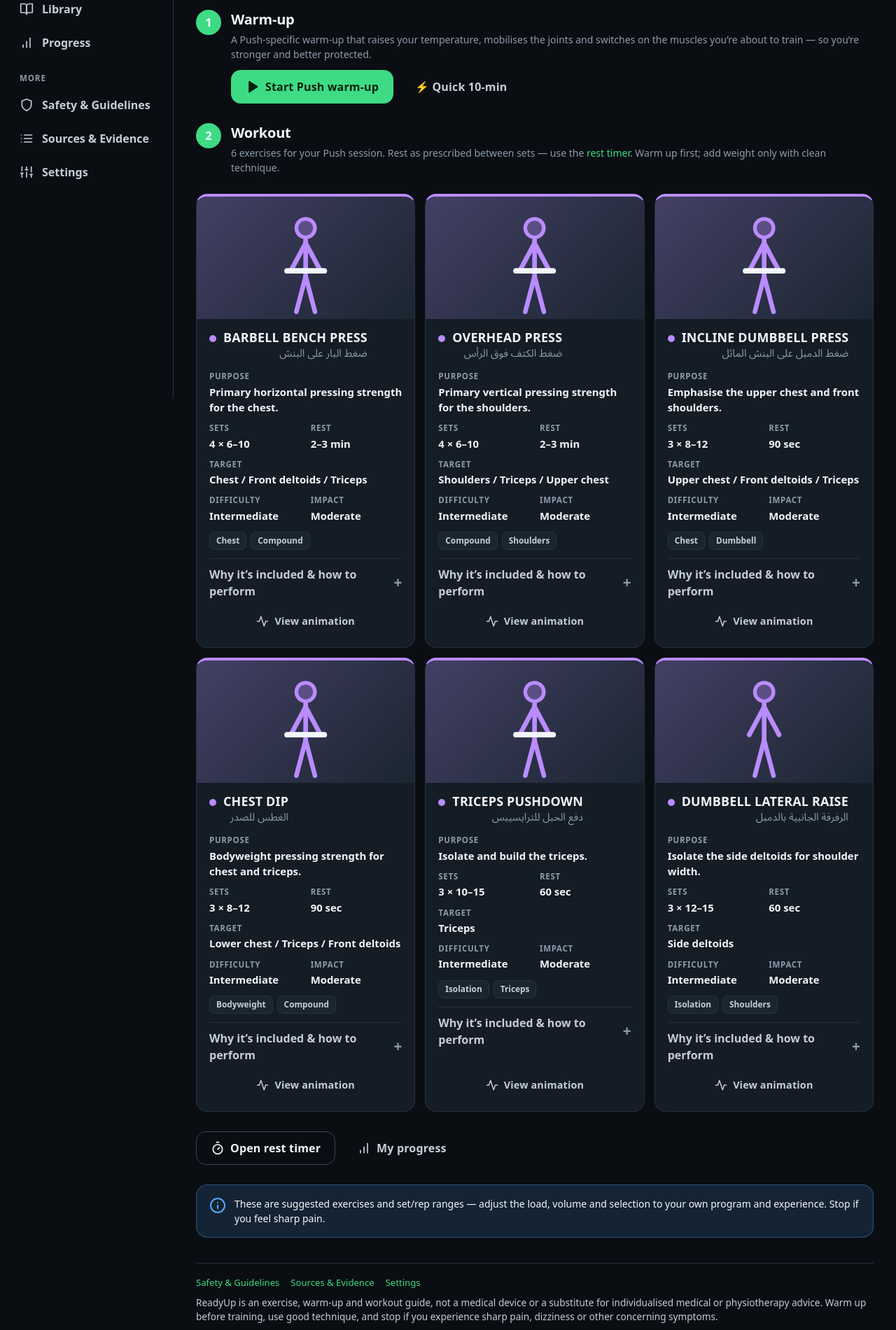
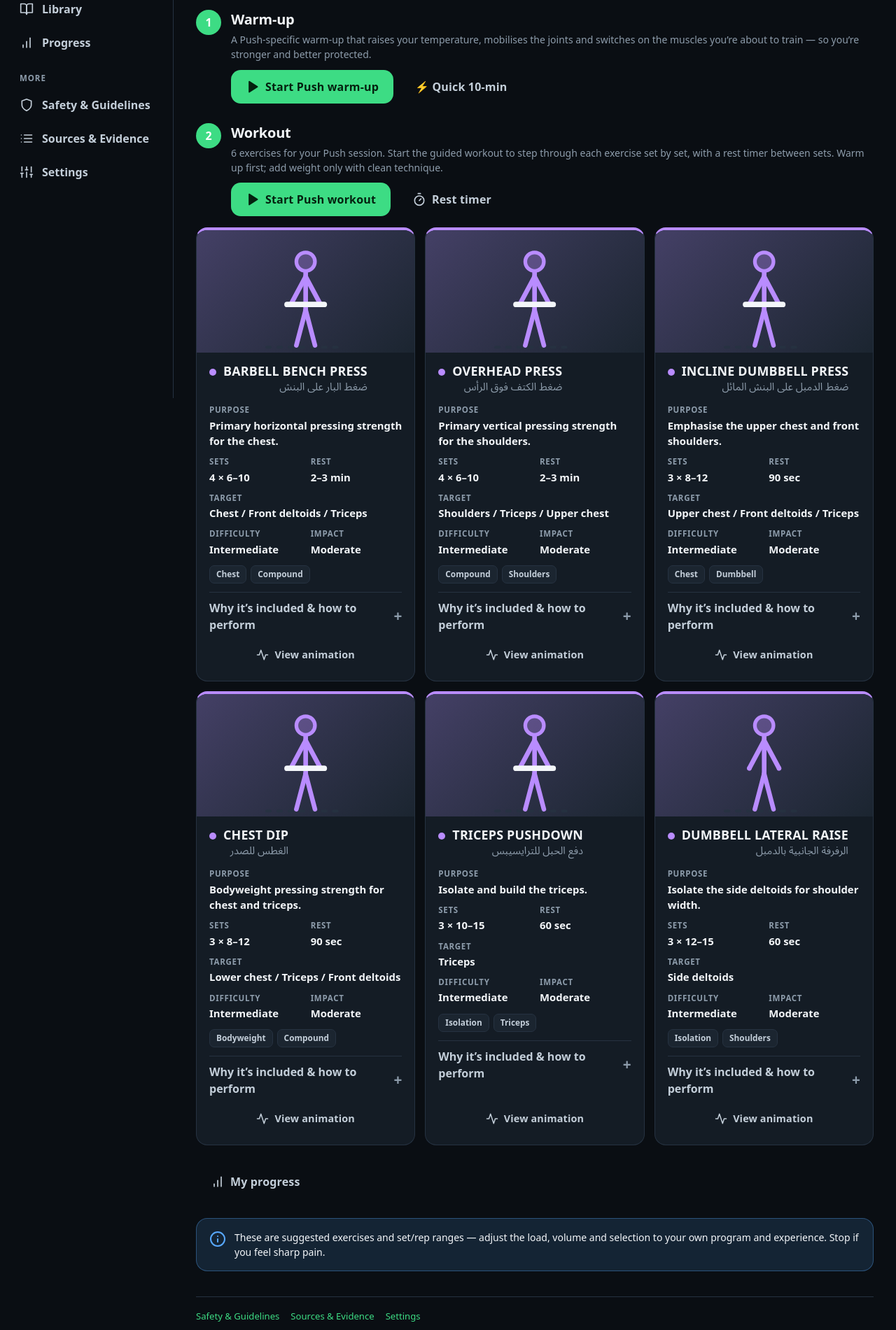
Before and after one commit to helmiabdefattah/rehab, a Laravel app: page /train/push in a window 1280 px wide. Shown: the part 231-2132 px from the top of the page at 70% size. Run offline with Laravel 12, Linux system fonts and the light colour scheme; data comes from the database, SQL or seed files in the repository; style sheets or scripts are compiled from the project's sources.

Commit message:
Make the workout itself runnable: guided set-by-set player
The workout exercises for each split (push/pull/legs/cardio-core) already
existed on the split hub, but only as a static card list. Add a full-screen
guided Workout player so "the workout itself" is a real, trainable session
like the warm-up's Workout Mode.

- WorkoutSession (resources/js/workout/session.js): steps through each
  exercise set by set, shows the animation + rep target, and runs a rest
  countdown between sets (rest parsed from each exercise's prescription),
  with set counter, overall progress, +15s rest, skip, previous, sound and
  fullscreen; keyboard + back-button aware
- /train/{split}: prominent "Start {split} workout" button that launches the
  player from the embedded workout data
- After a warm-up finishes, offer "Start {split} workout" straight away
- Session player template + CSS (reuses the Workout Mode shell)

Co-Authored-By: Claude Opus 4.8 <noreply@anthropic.com>
Claude-Session: https://claude.ai/code/session_01A5xrpYJrevShZ4mshXZdyy

```diff
--- a/resources/css/app.css
+++ b/resources/css/app.css
@@ -2759,3 +2759,30 @@ table.data tr:last-child td {
 .train-part-body h2 {
     margin: 2px 0 6px;
 }
+
+/* ------------------------------------------------------------------ *
+ * Guided workout session player (sets / reps + rest timer)
+ * ------------------------------------------------------------------ */
+.workout [data-when="done"] {
+    display: none;
+}
+
+.workout[data-phase="done"] [data-when="active"] {
+    display: none;
+}
+
+.workout[data-phase="done"] [data-when="done"] {
+    display: flex;
+}
+
+.workout[data-phase="rest"] {
+    --phase: var(--stage-mobility);
+}
+
+.session-done {
+    flex-direction: column;
+    align-items: center;
+    justify-content: center;
+    gap: 22px;
+    text-align: center;
+}
--- a/resources/js/app.js
+++ b/resources/js/app.js
@@ -3,6 +3,7 @@ import { applyTheme, prefsQuery } from './lib/settings.js';
 import { unlockAudio } from './lib/cues.js';
 import { initAnimations, initAnimationButtons } from './components/exercise-animation.js';
 import { initHome } from './pages/home.js';
+import { initTrain } from './pages/train.js';
 import { initBuilder } from './pages/builder.js';
 import { initLibrary } from './pages/library.js';
 import { initProgress } from './pages/progress.js';
@@ -11,6 +12,7 @@ import { initSettings } from './pages/settings.js';
 
 const pages = {
     home: initHome,
+    train: initTrain,
     builder: initBuilder,
     library: initLibrary,
     progress: initProgress,
--- /dev/null
+++ b/resources/js/pages/train.js
@@ -0,0 +1,23 @@
+import { $ } from '../lib/dom.js';
+import { WorkoutSession } from '../workout/session.js';
+
+export function initTrain() {
+    const data = document.getElementById('workout-data');
+    const start = $('[data-start-workout]');
+    if (!data || !start) return;
+
+    let exercises = [];
+    try {
+        exercises = JSON.parse(data.textContent);
+    } catch {
+        return;
+    }
+    if (!exercises.length) return;
+
+    start.addEventListener('click', () => {
+        new WorkoutSession(exercises, {
+            split: data.dataset.split,
+            label: data.dataset.label,
+        }).open();
+    });
+}
--- a/resources/js/workout/finish.js
+++ b/resources/js/workout/finish.js
@@ -1,5 +1,5 @@
 import { $, $$, cloneTemplate, pressOne, uid } from '../lib/dom.js';
-import { addSession } from '../lib/sessions.js';
+import { addSession, ACTIVITIES } from '../lib/sessions.js';
 import { duration } from '../lib/format.js';
 
 /** Completion screen with the post-session feedback form. */
@@ -91,9 +91,18 @@ export function showFinish({ routine, early, completed, skipped, elapsedSec }, {
             notes: $('[data-notes]', el).value.trim().slice(0, 500),
         });
 
+        // Offer to move straight into the matching split's workout.
+        const split = routine.activity;
+        const link = $('[data-workout-link]', el);
+        if (link && ACTIVITIES[split]) {
+            link.href = `/train/${split}`;
+            $('[data-workout-label]', el).textContent = `Start ${ACTIVITIES[split].label} workout`;
+            link.hidden = false;
+        }
+
         form.hidden = true;
         $('[data-saved]', el).hidden = false;
-        $('[data-saved] a', el)?.focus();
+        $('[data-saved] a:not([hidden])', el)?.focus();
     });
 
     $('[data-finish-close]', el).addEventListener('click', close);
--- /dev/null
+++ b/resources/js/workout/session.js
@@ -0,0 +1,304 @@
+import { Countdown } from '../lib/clock.js';
+import { sound, vibrate, speak, countdownBeep, unlockAudio } from '../lib/cues.js';
+import { keepAwake, releaseAwake } from '../lib/wakelock.js';
+import { getSettings } from '../lib/settings.js';
+import { clock, duration } from '../lib/format.js';
+import { $, esc, cloneTemplate, setIcon } from '../lib/dom.js';
+import { animationSvg, openAnimation, closeAnimation } from '../components/exercise-animation.js';
+
+/** Turn a rest label ("2–3 min", "90 sec", "walk between rounds") into seconds. */
+export function restSeconds(label) {
+    if (!label) return 90;
+    const s = String(label).toLowerCase();
+    const m = s.match(/(\d+)/);
+    if (!m) return 90;
+    let n = Number(m[1]);
+    if (s.includes('min')) n *= 60;
+    return Math.min(600, Math.max(15, n));
+}
+
+/**
+ * Guided workout player for a training split.
+ * Steps through each exercise set by set, with a rest-timer countdown between
+ * sets. Mirrors the warm-up Workout Mode, but set/rep based.
+ */
+export class WorkoutSession {
+    constructor(exercises, { split = '', label = '', onClose } = {}) {
+        this.items = (exercises || []).filter((e) => e && e.sets);
+        this.split = split;
+        this.label = label;
+        this.onClose = onClose;
+        this.index = 0;
+        this.set = 1;
+        this.phase = 'work'; // 'work' | 'rest' | 'done'
+        this.countdown = null;
+        this.lastWhole = null;
+        this.el = null;
+        this.onKey = this.onKey.bind(this);
+        this.onPop = this.onPop.bind(this);
+    }
+
+    open() {
+        if (!this.items.length) return;
+        unlockAudio();
+        this.el = cloneTemplate('workout-session-template');
+        document.body.appendChild(this.el);
+        document.body.style.overflow = 'hidden';
+
+        this.el.addEventListener('click', (e) => {
+            const action = e.target.closest('[data-action]')?.dataset.action;
+            if (action) this.handle(action);
+        });
+        document.addEventListener('keydown', this.onKey);
+        history.pushState({ session: true }, '');
+        window.addEventListener('popstate', this.onPop);
+
+        this.renderSoundButton();
+        keepAwake();
+        this.startExercise(0);
+    }
+
+    /* ------------------------------------------------------------ flow */
+
+    get item() {
+        return this.items[this.index];
+    }
+
+    totalSets() {
+        return this.item?.sets?.sets || 1;
+    }
+
+    startExercise(index) {
+        this.countdown?.stop();
+        this.index = index;
+        this.set = 1;
+        this.phase = 'work';
+        this.renderItem();
+        this.render();
+        speak(`${index === 0 ? 'First' : 'Next'}: ${this.item.name}.`);
+    }
+
+    /** User finished the current set. */
+    completeSet() {
+        if (this.phase === 'rest') return this.skipRest();
+
+        if (this.set >= this.totalSets()) {
+            // Exercise finished.
+            if (this.index >= this.items.length - 1) {
+                return this.finishWorkout();
+            }
+            sound.end();
+            vibrate([120, 80, 120]);
+            return this.startExercise(this.index + 1);
+        }
+
+        // More sets to go — rest, then the next set.
+        this.startRest();
+    }
+
+    startRest() {
+        this.phase = 'rest';
+        const secs = restSeconds(this.item.sets.rest);
+        sound.end();
+        vibrate(150);
+        speak(`Rest. ${duration(secs)}.`);
+        this.render();
+        this.lastWhole = null;
+        this.countdown?.stop();
+        this.countdown = new Countdown({
+            seconds: secs,
+            onTick: (c) => this.tickRest(c),
+            onDone: () => this.restDone(),
+        });
+        this.countdown.start();
+    }
+
+    tickRest(c) {
+        const whole = Math.ceil(c.remainingMs / 1000);
+        if (c.running && whole !== this.lastWhole) {
+            if (whole <= 3 && whole >= 1 && this.lastWhole !== null) countdownBeep();
+            this.lastWhole = whole;
+        }
+        $('[data-slot="clock"]', this.el).textContent = clock(c.remainingMs / 1000);
+        $('[data-slot="bar"]', this.el).style.width = `${(c.progress * 100).toFixed(1)}%`;
+    }
+
+    restDone() {
+        sound.go();
+        vibrate(200);
+        this.set += 1;
+        this.phase = 'work';
+        speak(`Set ${this.set}. ${this.item.name}.`);
+        this.render();
+    }
+
+    skipRest() {
+        this.countdown?.stop();
+        this.restDone();
+    }
+
+    addRest(seconds) {
+        if (this.phase === 'rest') this.countdown?.add(seconds);
+    }
+
+    finishWorkout() {
+        this.countdown?.stop();
+        sound.done();
+        vibrate([300, 120, 300]);
+        speak('Workout complete. Well done.');
+        this.phase = 'done';
+        this.render();
+    }
+
+    /* --------------------------------------------------------- actions */
+
+    handle(action) {
+        switch (action) {
+            case 'done-set':
+                return this.completeSet();
+            case 'skip-rest':
+                return this.skipRest();
+            case 'add-rest':
+                return this.addRest(15);
+            case 'next':
+                return this.index >= this.items.length - 1 ? this.finishWorkout() : this.startExercise(this.index + 1);
+            case 'prev':
+                return this.startExercise(Math.max(0, this.index - 1));
+            case 'view':
+                return openAnimation(this.item.animation);
+            case 'sound': {
+                const s = getSettings();
+                s.sound = !s.sound;
+                try {
+                    localStorage.setItem('readyup.settings', JSON.stringify(s));
+                } catch {
+                    // ignore
+                }
+                return this.renderSoundButton();
+            }
+            case 'fullscreen':
+                return this.toggleFullscreen();
+            case 'end':
+                return this.confirmEnd();
+            case 'close':
+                return this.close();
+        }
+    }
+
+    toggleFullscreen() {
+        try {
+            if (document.fullscreenElement) document.exitFullscreen();
+            else this.el.requestFullscreen?.();
+        } catch {
+            // not supported — ignore
+        }
+    }
+
+    confirmEnd() {
+        if (this.phase === 'done' || window.confirm('End this workout now?')) this.close();
+    }
+
+    onKey(e) {
+        if (document.querySelector('.modal') || e.target.closest?.('input, textarea, select')) return;
+        if (e.key === ' ' || e.key === 'Enter') {
+            e.preventDefault();
+            this.completeSet();
+        } else if (e.key === 'ArrowRight') {
+            this.handle('next');
+        } else if (e.key === 'ArrowLeft') {
+            this.handle('prev');
+        } else if (e.key === 'Escape') {
+            this.confirmEnd();
+        }
+    }
+
+    onPop() {
+        if (window.confirm('Leave the workout?')) {
+            this.close({ fromBack: true });
+        } else {
+            history.pushState({ session: true }, '');
+        }
+    }
+
+    close({ fromBack = false } = {}) {
+        this.countdown?.stop();
+        closeAnimation();
+        releaseAwake();
+        document.removeEventListener('keydown', this.onKey);
+        window.removeEventListener('popstate', this.onPop);
+        if (!fromBack && history.state?.session) history.back();
+        try {
+            if (document.fullscreenElement) document.exitFullscreen();
+        } catch {
+            // ignore
+        }
+        this.el?.remove();
+        document.body.style.overflow = '';
+        this.onClose?.();
+    }
+
+    /* -------------------------------------------------------- rendering */
+
+    renderItem() {
+        const el = this.el;
+        const item = this.item;
+        const next = this.items[this.index + 1];
+
+        $('[data-slot="count"]', el).textContent = `${this.index + 1} / ${this.items.length}`;
+        $('[data-slot="name"]', el).textContent = item.name;
+        $('[data-slot="ar"]', el).textContent = item.name_ar || '';
+        $('[data-slot="demo"]', el).innerHTML = `
+            <button type="button" class="ex-anim" data-action="view" aria-label="View animation: ${esc(item.name)}">
+                ${animationSvg(item.animation.pattern)}
+            </button>`;
+        $('[data-slot="steps"]', el).innerHTML = (item.instructions || []).map((s) => `<li>${esc(s)}</li>`).join('');
+        $('[data-slot="next"]', el).textContent = next ? next.name : 'Finish 🎉';
+        $('[data-action="prev"]', el).disabled = this.index === 0;
+    }
+
+    render() {
+        const el = this.el;
+        const item = this.item;
+        el.dataset.phase = this.phase;
+
+        if (this.phase === 'done') {
+            $('[data-slot="done-summary"]', el).textContent = `${this.items.length} exercises · ${this.label} workout`;
+            return;
+        }
+
+        const total = this.totalSets();
+        $('[data-slot="label"]', el).textContent = this.phase === 'rest' ? 'Rest' : 'Work';
+        $('[data-slot="setinfo"]', el).textContent = `Set ${this.set} of ${total}`;
+        $('[data-slot="reps"]', el).textContent = this.phase === 'rest'
+            ? `Next: set ${Math.min(total, this.set + 1)} of ${total}`
+            : `${item.sets.reps}`;
+
+        // Overall progress across all sets of all exercises.
+        const doneBefore = this.items.slice(0, this.index).reduce((s, it) => s + (it.sets?.sets || 1), 0);
+        const totalAll = this.items.reduce((s, it) => s + (it.sets?.sets || 1), 0);
+        const done = doneBefore + (this.set - 1) + (this.phase === 'rest' ? 0.5 : 0);
+        $('[data-slot="overall"]', el).style.width = `${Math.min(100, (done / totalAll) * 100).toFixed(1)}%`;
+
+        // Primary button label.
+        const btn = $('[data-slot="primary-label"]', el);
+        if (this.phase === 'rest') {
+            btn.textContent = 'Skip rest';
+        } else if (this.set >= total) {
+            btn.textContent = this.index >= this.items.length - 1 ? 'Finish workout' : 'Done — next exercise';
+        } else {
+            btn.textContent = 'Set done';
+        }
+
+        if (this.phase !== 'rest') {
+            $('[data-slot="clock"]', el).textContent = `${item.sets.reps}`;
+            $('[data-slot="bar"]', el).style.width = '0%';
+        }
+    }
+
+    renderSoundButton() {
+        const btn = $('[data-action="sound"]', this.el);
+        const on = getSettings().sound;
+        setIcon(btn.querySelector('svg'), on ? 'volume' : 'volume-x');
+        btn.setAttribute('aria-pressed', String(on));
+    }
+}
--- a/resources/views/warmup/partials/workout-templates.blade.php
+++ b/resources/views/warmup/partials/workout-templates.blade.php
@@ -41,6 +41,58 @@
                 <strong data-slot="next"></strong>
             </div>
             <span class="dur" data-slot="next-dur"></span>
+        </div>
+    </div>
+</template>
+
+<template id="workout-session-template">
+    <div class="workout" data-phase="work" role="dialog" aria-modal="true" aria-label="Workout">
+        <div class="workout-top">
+            <button type="button" class="icon-btn" data-action="end" aria-label="End workout" title="End workout"><x-icon name="x" /></button>
+            <span class="count" data-slot="count"></span>
+            <span class="total-left" data-slot="setinfo"></span>
+            <button type="button" class="icon-btn" data-action="sound" aria-label="Toggle sound" title="Sound"><x-icon name="volume" /></button>
+            <button type="button" class="icon-btn" data-action="fullscreen" aria-label="Full screen" title="Full screen"><x-icon name="maximize" /></button>
+        </div>
+        <div class="workout-overall" aria-hidden="true"><span data-slot="overall"></span></div>
+
+        <div class="workout-body" data-when="active">
+            <div class="workout-label" data-slot="label">Work</div>
+            <h2 class="workout-name" data-slot="name"></h2>
+            <div class="workout-ar" dir="rtl" lang="ar" data-slot="ar"></div>
+            <div class="workout-clock" data-slot="clock" role="timer" aria-live="off"></div>
+            <div class="workout-of" data-slot="reps"></div>
+            <div class="workout-bar" aria-hidden="true"><span data-slot="bar"></span></div>
+            <div class="workout-demo" data-slot="demo"></div>
+            <details class="workout-howto">
+                <summary>How to perform</summary>
+                <ol data-slot="steps"></ol>
+            </details>
+        </div>
+
+        <div class="workout-controls" data-when="active">
+            <button type="button" class="btn" data-action="prev"><x-icon name="skip-back" /> Previous</button>
+            <button type="button" class="btn btn-primary" data-action="done-set"><x-icon name="check" /> <span data-slot="primary-label">Set done</span></button>
+            <button type="button" class="btn" data-action="next"><x-icon name="skip-forward" /> Skip</button>
+        </div>
+        <div class="workout-secondary" data-when="active">
+            <button type="button" class="btn btn-ghost btn-sm" data-action="add-rest"><x-icon name="plus" /> +15s rest</button>
+            <button type="button" class="btn btn-ghost btn-sm" data-action="view"><x-icon name="maximize" /> View animation</button>
+        </div>
+        <div class="workout-next" data-when="active">
+            <div>
+                <small>Next</small>
+                <strong data-slot="next"></strong>
+            </div>
+        </div>
+
+        <div class="workout-body session-done" data-when="done">
+            <div class="done-hero">
+                <div class="big">🎉</div>
+                <h2>Workout complete</h2>
+                <p class="muted" data-slot="done-summary"></p>
+            </div>
+            <button type="button" class="btn btn-primary btn-lg" data-action="close"><x-icon name="check" /> Done</button>
         </div>
     </div>
 </template>
@@ -102,7 +154,8 @@
                     <x-icon name="check" />
                     <div><h3>Session saved</h3><p class="small">Your progress dashboard has been updated.</p></div>
                 </div>
-                <a href="{{ route('timer') }}" class="btn btn-primary btn-lg btn-block"><x-icon name="timer" /> Open Training Timer</a>
+                <a href="#" class="btn btn-primary btn-lg btn-block" data-workout-link hidden><x-icon name="play" fill /> <span data-workout-label>Start workout</span></a>
+                <a href="{{ route('timer') }}" class="btn btn-outline btn-block"><x-icon name="timer" /> Open Training Timer</a>
                 <a href="{{ route('progress') }}" class="btn btn-outline btn-block"><x-icon name="chart" /> View My Progress</a>
                 <button type="button" class="btn btn-ghost btn-block" data-finish-close><x-icon name="list" /> Back to routine</button>
             </div>
--- a/resources/views/workout/show.blade.php
+++ b/resources/views/workout/show.blade.php
@@ -26,9 +26,15 @@
             <span class="train-step">2</span>
             <div class="train-part-body">
                 <h2>Workout</h2>
-                <p class="muted small">{{ $exercises->count() }} exercises for your {{ $activity->shortLabel() }} session. Rest as prescribed between sets — use the <a href="{{ route('timer') }}">rest timer</a>. Warm up first; add weight only with clean technique.</p>
+                <p class="muted small">{{ $exercises->count() }} exercises for your {{ $activity->shortLabel() }} session. Start the guided workout to step through each exercise set by set, with a rest timer between sets. Warm up first; add weight only with clean technique.</p>
+                <div class="row">
+                    <button type="button" class="btn btn-primary" data-start-workout><x-icon name="play" fill /> Start {{ $activity->shortLabel() }} workout</button>
+                    <a class="btn btn-ghost" href="{{ route('timer') }}"><x-icon name="timer" /> Rest timer</a>
+                </div>
             </div>
         </div>
+
+        <script type="application/json" id="workout-data" data-split="{{ $split }}" data-label="{{ $activity->shortLabel() }}">@json($exercises->map->toClientArray())</script>
 
         <div class="card-grid" style="margin-top:16px">
             @foreach ($exercises as $exercise)
@@ -37,10 +43,11 @@
         </div>
 
         <div class="row section">
-            <a class="btn btn-outline" href="{{ route('timer') }}"><x-icon name="timer" /> Open rest timer</a>
             <a class="btn btn-ghost" href="{{ route('progress') }}"><x-icon name="chart" /> My progress</a>
         </div>
     </section>
+
+    @include('warmup.partials.workout-templates')
 
     <section class="section">
         <div class="callout callout-info">
```
